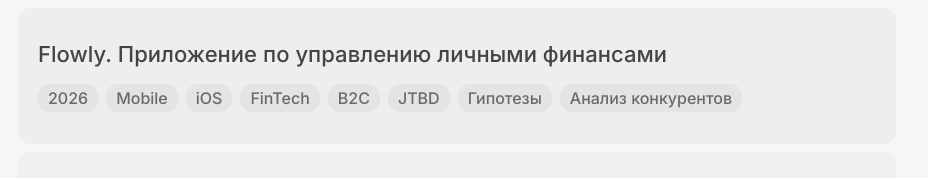
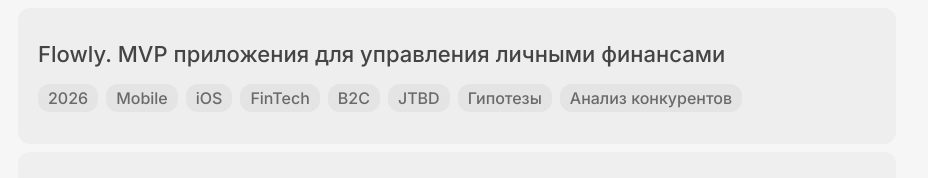
Before and after one commit to Tatanny/portfolio, a website: page public/flowly.html in a window 1280 px wide. Shown: the part 622-800 px from the top of the page, 352-1280 px from the left. Drawn offline with Linux system fonts and the light colour scheme.

Commit message:
Update Flowly case title

```diff
--- a/public/flowly.html
+++ b/public/flowly.html
@@ -71,7 +71,7 @@
 
         <section class="case-heading card">
           <div>
-            <h2>Flowly. Приложение по&nbsp;управлению личными финансами</h2>
+            <h2>Flowly. MVP приложения для&nbsp;управления личными финансами</h2>
           </div>
           <div class="case-tags" aria-label="Теги проекта">
             <span>2026</span>
```
Also changed, not shown: public/flowly/index.html (+1 -1 lines).
